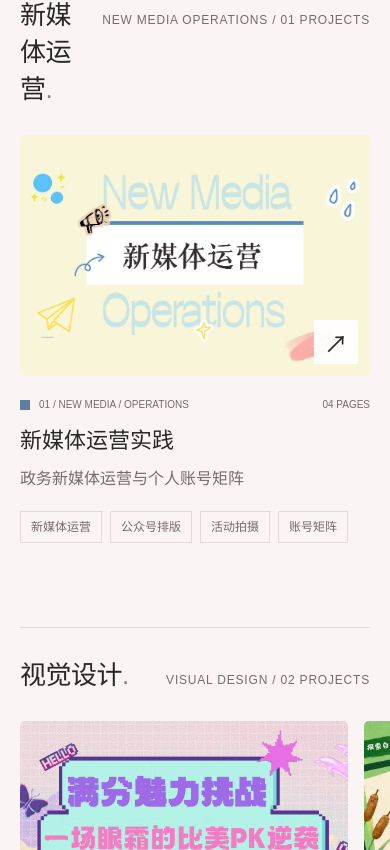
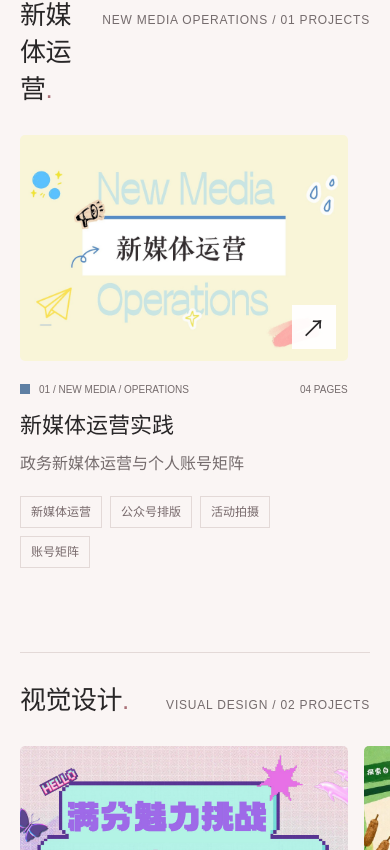
Before and after one commit to shentandream-jpg/pfo-dream, a React (Vite) app: page / in a window 390 px wide. Shown: the part 2454-3304 px from the top of the page. Built offline with nearby package versions, Linux system fonts and the light colour scheme; a web font is replaced by a local one.

Commit message:
Match single project card sizing

```diff
--- a/src/portfolio.css
+++ b/src/portfolio.css
@@ -241,6 +241,7 @@ img,video,svg{max-width:100%}
 /* Multi-project groups become an editorial horizontal accordion on desktop. */
 .project-rail-title{display:none}
 @media(min-width:768px){
+  .project-grid:not(.project-horizontal){grid-template-columns:minmax(0,67%)}
   .project-grid.project-horizontal{display:flex;align-items:stretch;gap:14px;min-height:clamp(470px,46vw,660px)}
   .project-horizontal .project-card{position:relative;flex:1 1 0;width:auto;overflow:hidden;border-radius:8px;background:#f1eae8;transition:flex .7s cubic-bezier(.2,.75,.2,1),filter .45s ease,opacity .45s ease}
   .project-horizontal .project-card.is-featured{flex:6 1 0}
@@ -264,6 +265,8 @@ img,video,svg{max-width:100%}
   .project-grid.project-horizontal{display:flex;gap:16px;overflow-x:auto;scroll-snap-type:x mandatory;scrollbar-width:thin;padding:0 20px 18px;margin-inline:-20px}
   .project-horizontal .project-card{flex:0 0 auto;width:min(84vw,390px);scroll-snap-align:center}
   .project-horizontal .project-card-copy{display:block}
+  .project-grid:not(.project-horizontal){display:flex}
+  .project-grid:not(.project-horizontal) .project-card{flex:0 0 auto;width:min(84vw,390px)}
 }
 /* Cover caption (outside .animated-cover): same entrance, matched via :has(). */
 .cover-caption>span{transition:opacity .7s ease .6s,transform .8s cubic-bezier(.18,.8,.25,1) .6s}
```
